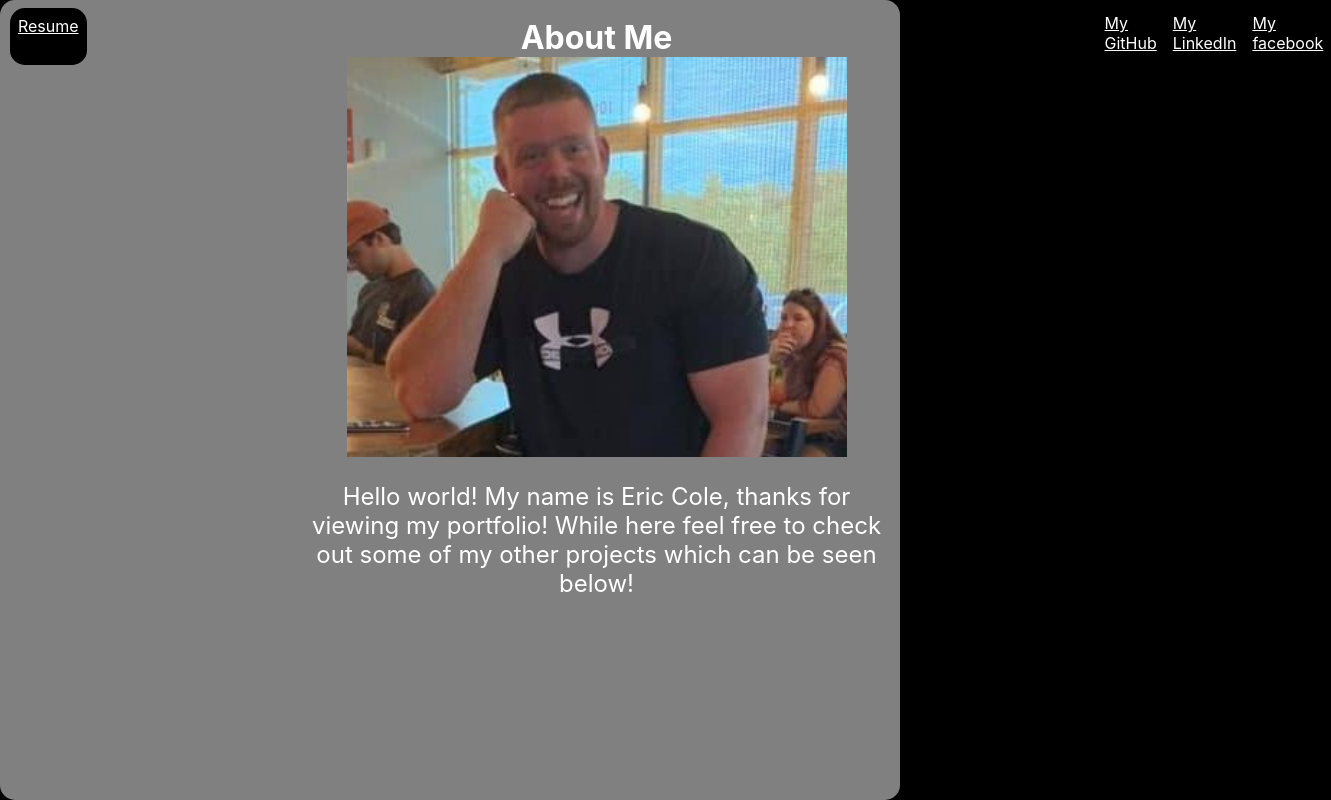
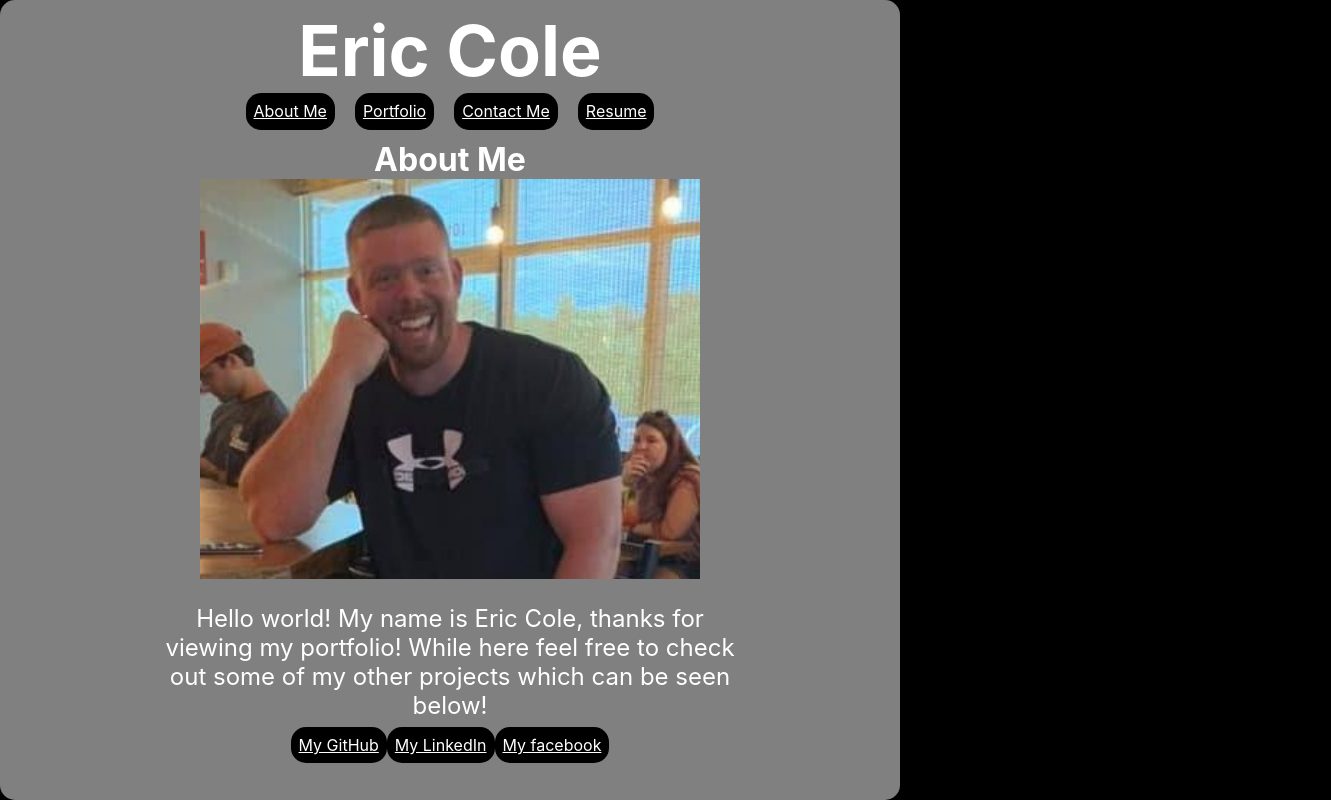
Before and after one commit to Ecole7853/ReactPortfolio, a React (Create React App) app: page / in a window 1280 px wide. Shown: the whole page, 1331 px wide, since content can reach past the window. Built offline with nearby package versions, Linux system fonts and the light colour scheme.

Commit message:
1 line adjustment diag of error with flex

```diff
--- a/src/App.css
+++ b/src/App.css
@@ -10,7 +10,7 @@ html {
     padding: 8px;
     width: 900px;
     height: 100vh;
-    display:flex;
+    /* display:flex; */
     justify-content: center;
 }
 
```
